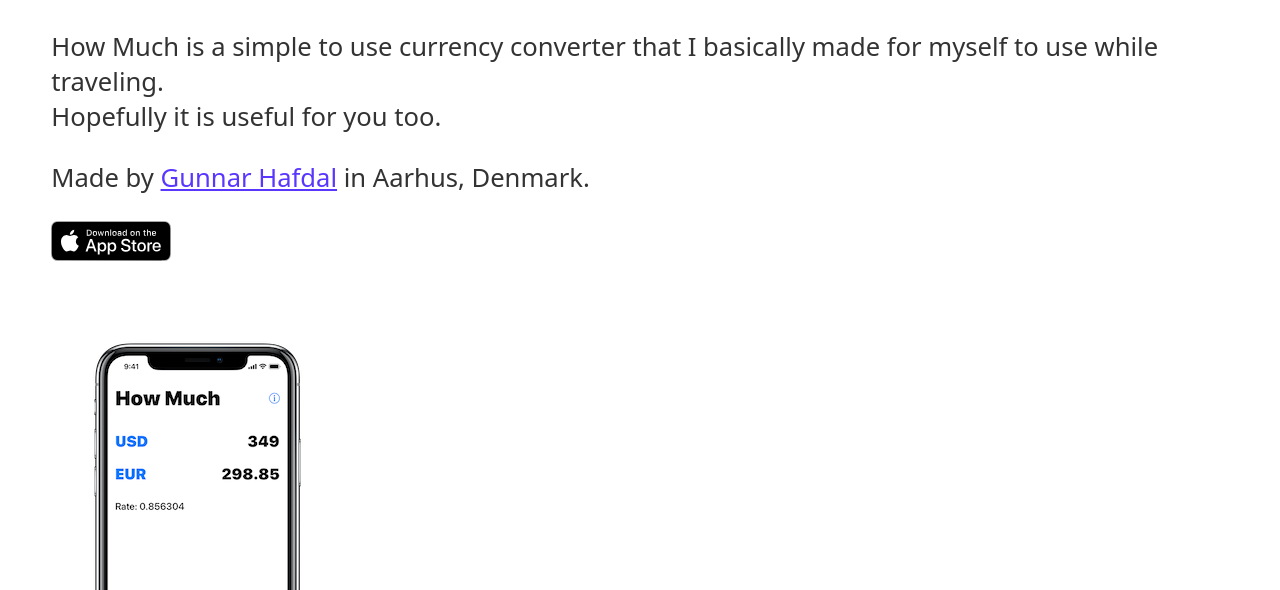
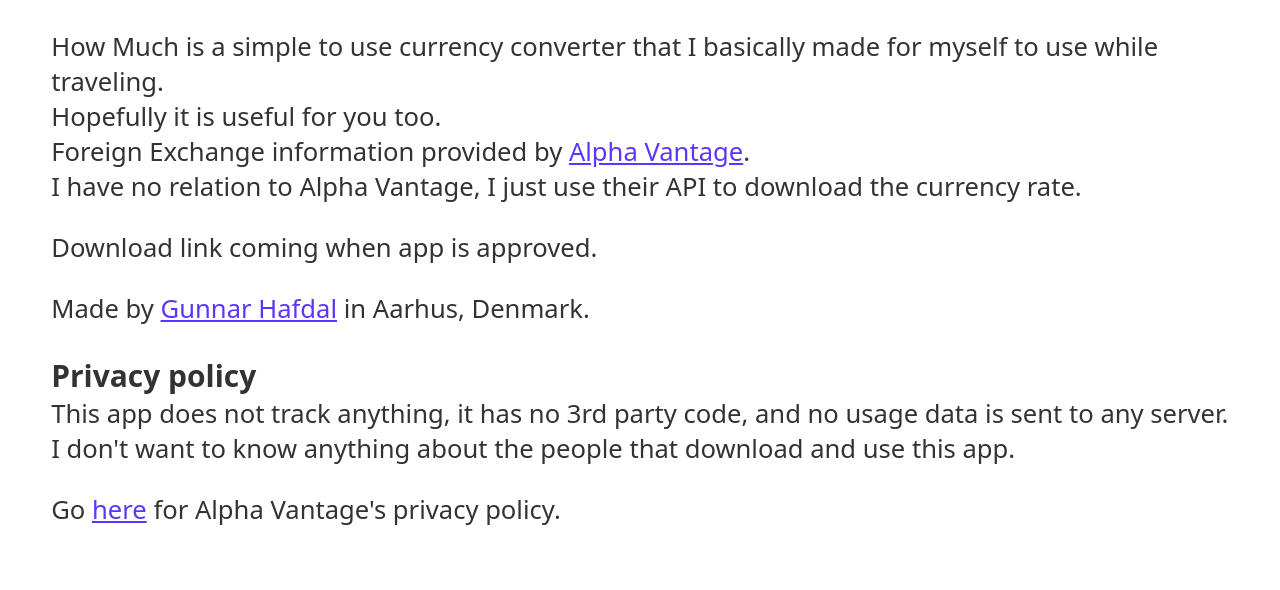
Before and after one commit to gunnarhafdal/madebyhafdal.com, a plain HTML site: page howmuch/index.html in a window 1280 px wide. Shown: the part 210-800 px from the top of the page. Drawn offline with Linux system fonts and the light colour scheme.

Commit message:
removed link to app store and badge because app isn't approved yet and there is no link

```diff
--- a/howmuch/index.html
+++ b/howmuch/index.html
@@ -14,17 +14,26 @@
     <main>
       <p>
         How Much is a simple to use currency converter that I basically made for myself to use while traveling.<br>
-        Hopefully it is useful for you too.
+        Hopefully it is useful for you too.<br>
+        Foreign Exchange information provided by <a href="https://www.alphavantage.co/">Alpha Vantage</a>.<br>
+        I have no relation to Alpha Vantage, I just use their API to download the currency rate.
+      </p>
+      <!-- p>
+        <a href="#"><img class="badge" src="badge.svg" alt="Download on the App Store"></a><br>
+        <img class="phone" srcset="iphone-x@2x.png 2x, iphone-x.png 1x" src="iphone-x.png" alt="screenshot of the app in an iPhone SE wrapper">
+      </p -->
+      <p>
+        Download link coming when app is approved.
       </p>
       <p>
         Made by <a href="https://gunnarhafdal.com">Gunnar Hafdal</a> in Aarhus, Denmark.
       </p>
+      <h3>Privacy policy</h3>
       <p>
-        <a href="#"><img class="badge" src="badge.svg" alt="Download on the App Store"></a>
+        This app does not track anything, it has no 3rd party code, and no usage data is sent to any server.<br>
+        I don't want to know anything about the people that download and use this app.
       </p>
-      <p>
-        <img class="phone" srcset="iphone-x@2x.png 2x, iphone-x.png 1x" src="iphone-x.png" alt="screenshot of the app in an iPhone SE wrapper">
-      </p>
+      <p> Go <a href="https://www.alphavantage.co/terms_of_service/">here</a> for Alpha Vantage's privacy policy.</p>
     </main>
   </body>
 </html>
```
Also changed, not shown: index.html (+1 -1 lines).
